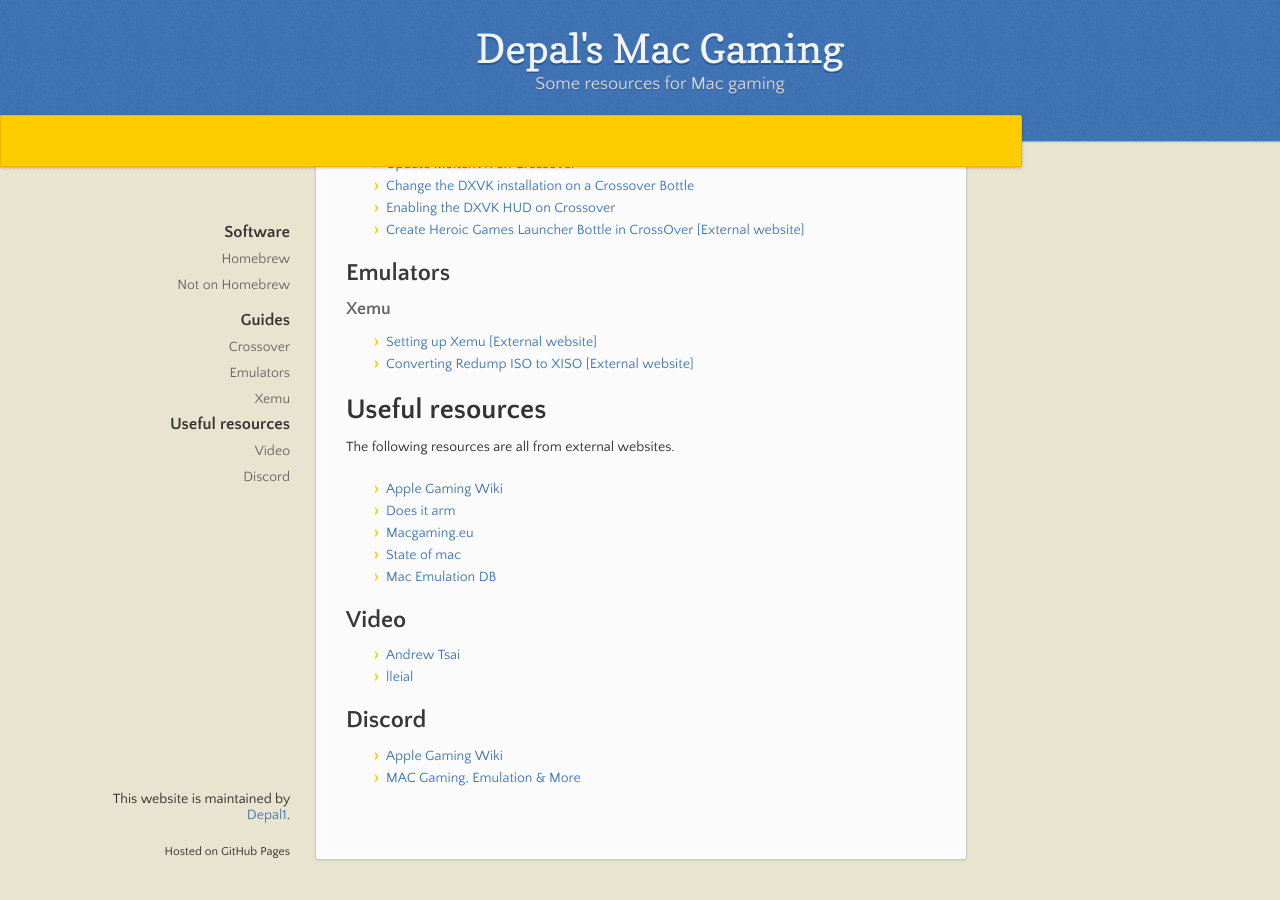
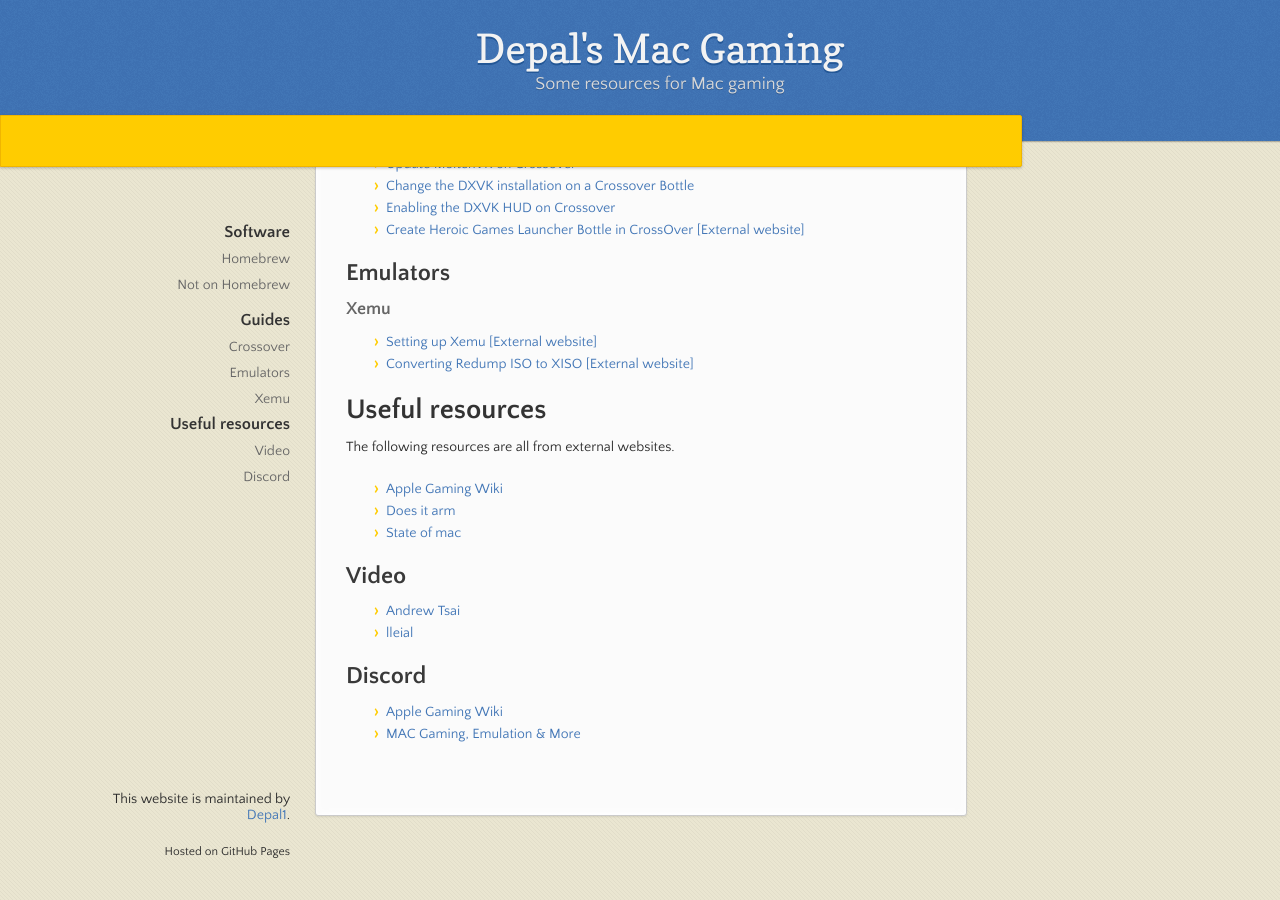
Before and after one commit to Depal1/mac-gaming, a Jekyll site: the page built from index.md, in a window 1280 px wide and 900 px high, scrolled down 559 px. Built offline with Jekyll 4.4.1, drawn with Linux system fonts in a browser that asks for light colours; after the commit the page ends 1415 px from its top, so only the background shows below that.

Commit message:
Remove dead links

```diff
--- a/index.md
+++ b/index.md
@@ -37,9 +37,7 @@
 The following resources are all from external websites.
 * [Apple Gaming Wiki](https://www.applegamingwiki.com/wiki/Home)
 * [Does it arm](https://doesitarm.com)
-* [Macgaming.eu](https://macgaming.eu)
 * [State of mac](https://www.stateofmac.com)
-* [Mac Emulation DB](https://rioharris.me/macemulationdb/)
 
 ## Video
 * [Andrew Tsai](https://www.youtube.com/channel/UCJ-hl32h5CokBhlGu95C1Xg)
```
